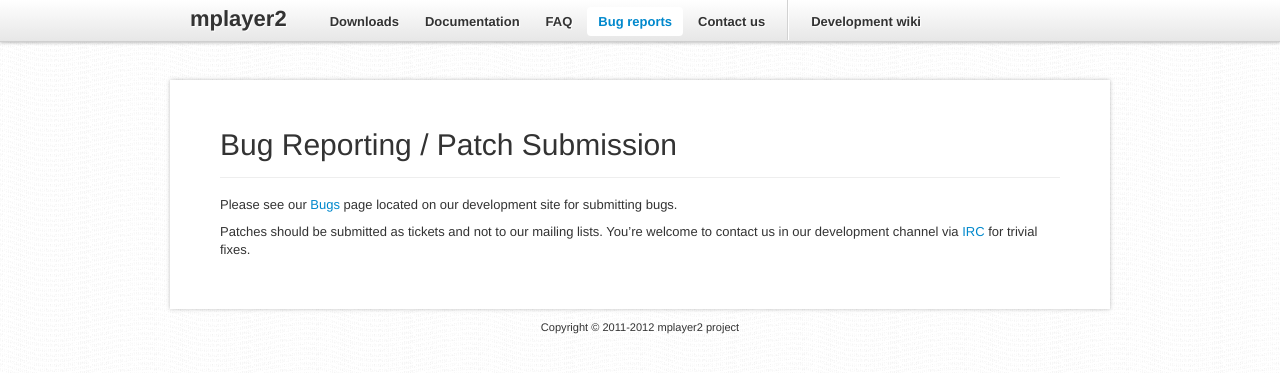
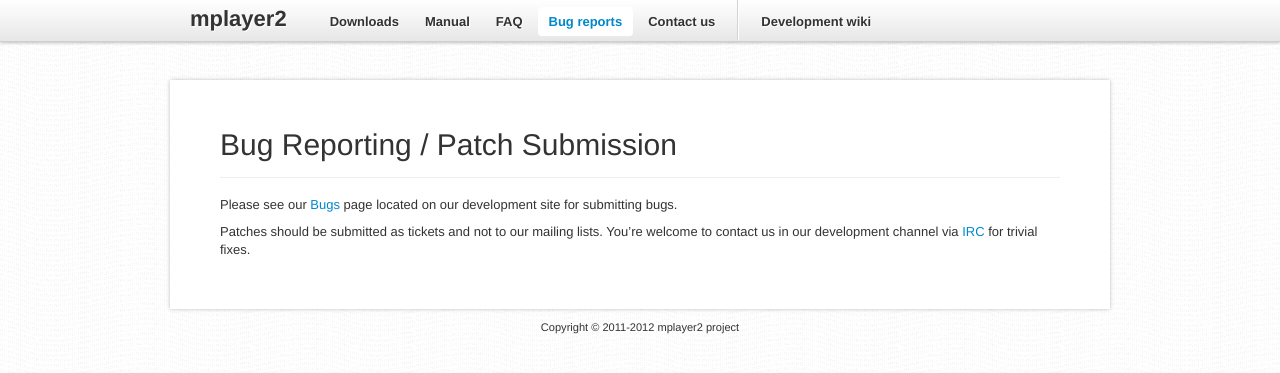
Before and after one commit to mplayer2/mplayer2.org, a Sphinx documentation site: the page built from source/bug-reports.rst, in a window 1280 px wide. Shown: the top 373 px of the page. Built offline with Sphinx 7.4.7, drawn with Linux system fonts in a browser that asks for light colours; nearby versions of some CDN libraries.

Commit message:
change menu item Documentation to Manual

```diff
--- a/source/_templates/layout.html
+++ b/source/_templates/layout.html
@@ -34,7 +34,7 @@
             <ul class="nav">
               {% import 'nav.html' as nav %}
               {{ nav.item('downloads', pagename, pathto('downloads'), "Downloads") }}
-              {{ nav.item('docs/mplayer', pagename, pathto('docs/mplayer'), "Documentation") }}
+              {{ nav.item('docs/mplayer', pagename, pathto('docs/mplayer'), "Manual") }}
               {{ nav.item('faq', pagename, pathto('faq'), "FAQ") }}
               {{ nav.item('bug-reports', pagename, pathto('bug-reports'), "Bug reports") }}
               {{ nav.item('contact-us', pagename, pathto('contact-us'), "Contact us") }}
```
